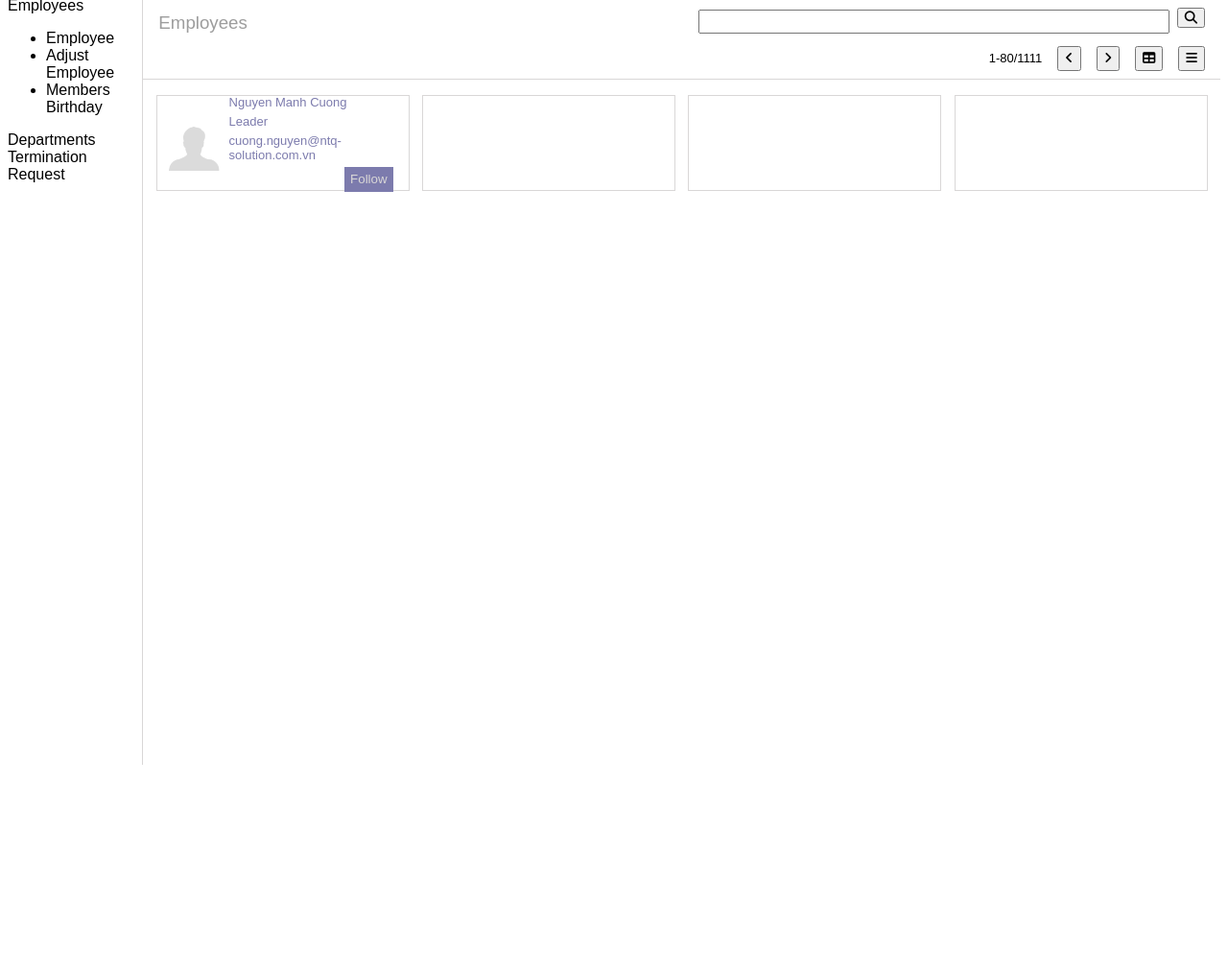
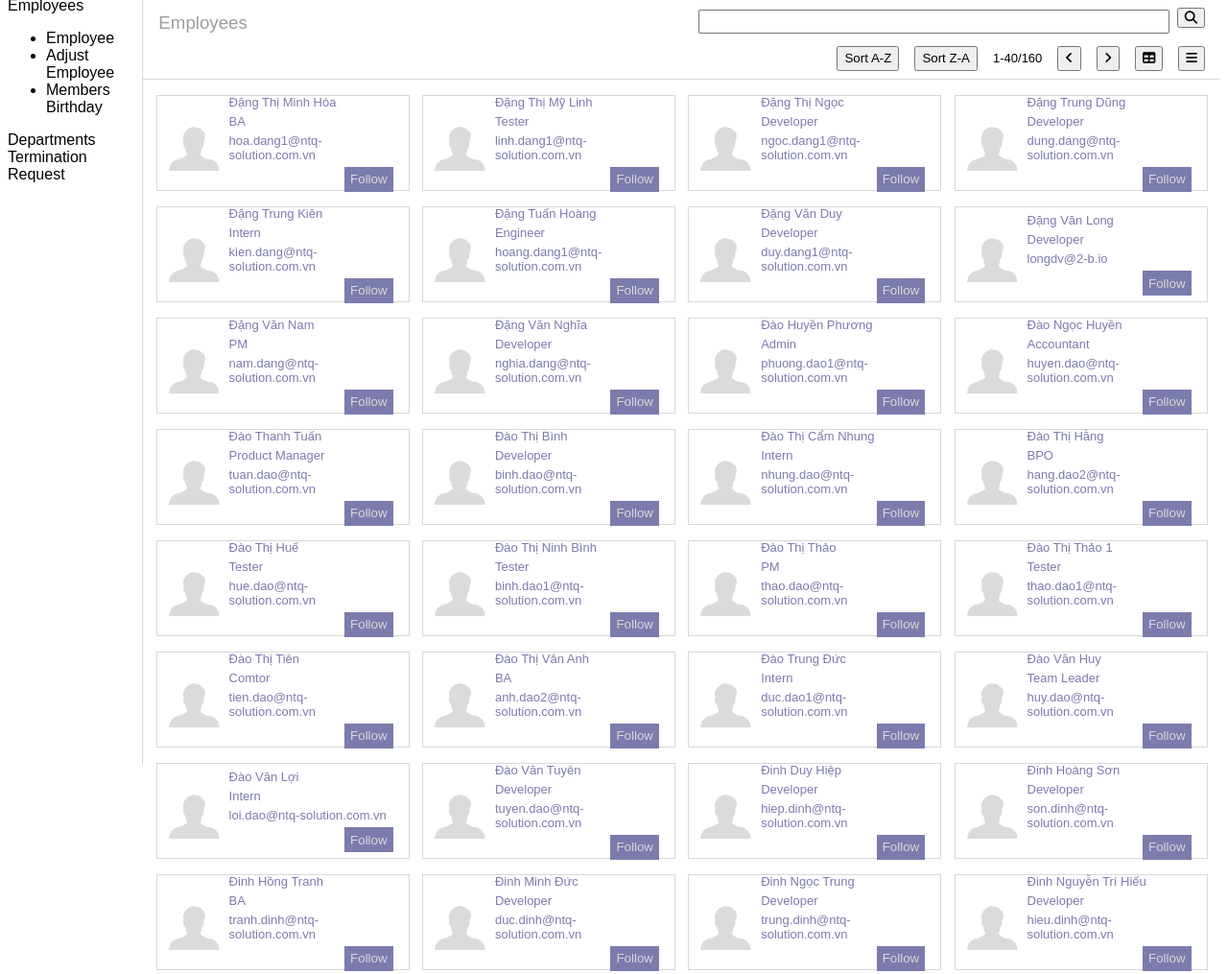
Before and after one commit to Huy-minano/html-css-js, a plain HTML site: page index.html in a window 1280 px wide. Shown: the part 33-1048 px from the top of the page at 96% size. Before the commit the page ends 838 px from the top, so only its background shows below. Drawn offline with Linux system fonts and the light colour scheme.

Commit message:
modify time 1

```diff
--- a/MOCK_DATA.js
+++ b/MOCK_DATA.js
@@ -1,5 +1,5 @@
 
-const EMPLOYEES = [
+export const EMPLOYEES = [
     {
         "id": 5345,
         "name": "Đặng Thị Minh Hòa",
--- a/index.html
+++ b/index.html
@@ -57,34 +57,23 @@
 
                         </div>
                         <div class="left-bottom">
-                            <p>1-80/1111</p>
-                            <button><i class="fa-solid fa-angle-left"></i></button>
-                            <button><i class="fa-solid fa-angle-right"></i></button>
+                            <button class="sort_a-z">Sort A-Z</button>
+                            <button class="sort_z-a">Sort Z-A</button>
+                            <div class="currentPage">
+                            </div>
+                            <button class="previousPage"><i class="fa-solid fa-angle-left"></i></button>
+                            <button class="nextPage"><i class="fa-solid fa-angle-right"></i></button>
                             <button><i class="fa-solid fa-table"></i></button>
                             <button><i class="fa-solid fa-bars"></i></button>
                         </div>
                     </div>
                 </div>
-                <div class="listEmployee">
-                    <div class="employeeInlist">
-                        <img src="img/avatar.png" alt="">
-                        <div class="infor">
-                            <div class="infor-employee">
-                                <p>Nguyen Manh Cuong</p>
-                                <p>Leader</p>
-                                <p>cuong.nguyen@ntq-solution.com.vn</p>
-                            </div>
-                            <button>Follow</button>
-                        </div>
-                    </div>
-                    <div class="employeeInlist"></div>
-                    <div class="employeeInlist"></div>
-                    <div class="employeeInlist"></div>
-                </div>
+                <div class="listEmployee"></div>
             </div>
         </div>
         <!-- End Content -->
     </div>
+    <script type="module" src="./main.js"></script>
 </body>
 
 </html>
--- /dev/null
+++ b/main.js
@@ -0,0 +1,72 @@
+import { EMPLOYEES } from "./MOCK_DATA.js"
+
+let allEmployees = EMPLOYEES
+
+const listEmployee = document.querySelector(".listEmployee")
+const location = document.querySelector(".currentPage")
+const nextPage = document.querySelector(".nextPage")
+const previousPage = document.querySelector(".previousPage")
+
+let currentPage = 1; //trang hiện tại, set giá trị ban đầu = 1
+let perPage = 40; // số employees trên 1 page
+let totalPage = Math.round(EMPLOYEES.length / perPage) // tổng số page cần để hiển thị hết
+let perEmployees = [] // mảng chứa các employess được hiển thị trên trang set giá trị ban đầu là mâng rỗng
+
+// set các giá trị vào mảng perEmployees để hiện lần đầu tải trang
+perEmployees = allEmployees.slice((currentPage - 1) * perPage, (currentPage - 1) * perPage + perPage)
+
+// chuyển trang sau khi nhấn next
+nextPage.onclick = function () {
+    if (currentPage >= 1 && currentPage < totalPage) {
+        currentPage = currentPage + 1
+        perEmployees = allEmployees.slice((currentPage - 1) * perPage, (currentPage - 1) * perPage + perPage)
+        renderEmployees()
+    }
+}
+
+// chuyển trang sau khi nhấn previos
+previousPage.onclick = function () {
+    if (currentPage > 1 && currentPage <= totalPage) {
+        currentPage = currentPage - 1
+        perEmployees = allEmployees.slice((currentPage - 1) * perPage, (currentPage - 1) * perPage + perPage)
+        renderEmployees()
+    }
+}
+
+// Hiển trị số thứ tự của các employee trong trang
+function renderCurrentPage() {
+    const beginNumber = (currentPage - 1) * perPage + 1
+    const endNumber = (currentPage - 1) * perPage + perPage
+    location.innerHTML = `<p>${beginNumber}-${endNumber}/${EMPLOYEES.length}</p>`
+}
+
+function sortEmployees() {
+    allEmployees.sort((a, b) => {
+       let c = a.name.split(" ")
+       let d = b.name.split(" ")
+       return ('' + c[c.length-1]).localeCompare(d[d.length-1]);
+    })
+    console.log(allEmployees)
+}
+sortEmployees()
+
+// add element vào DOM
+function renderEmployees() {
+    renderCurrentPage()
+    const html = perEmployees.map((employee) => (
+        `<div class="employeeInlist">
+            <img src="img/avatar.png" alt="">
+            <div class="infor">
+                <div class="infor-employee">
+                    <p>${employee.name}</p>
+                    <p>${employee.job}</p>
+                    <p>${employee.email}</p>
+                </div>
+                <button>Follow</button>
+            </div>
+        </div>`
+    ))
+    listEmployee.innerHTML = html.join("")
+}
+
+renderEmployees()
--- a/style.css
+++ b/style.css
@@ -105,7 +105,7 @@
     margin-right: 16px;
 }
 
-.left-bottom > p{
+.currentPage{
     font-size: 13px;
     font-weight: 700px;
     margin-right: 16px;
```
